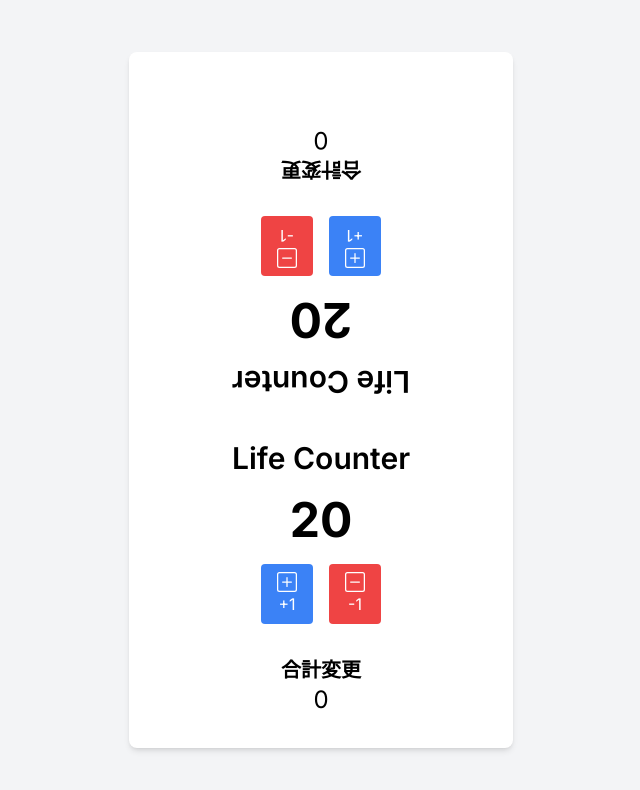
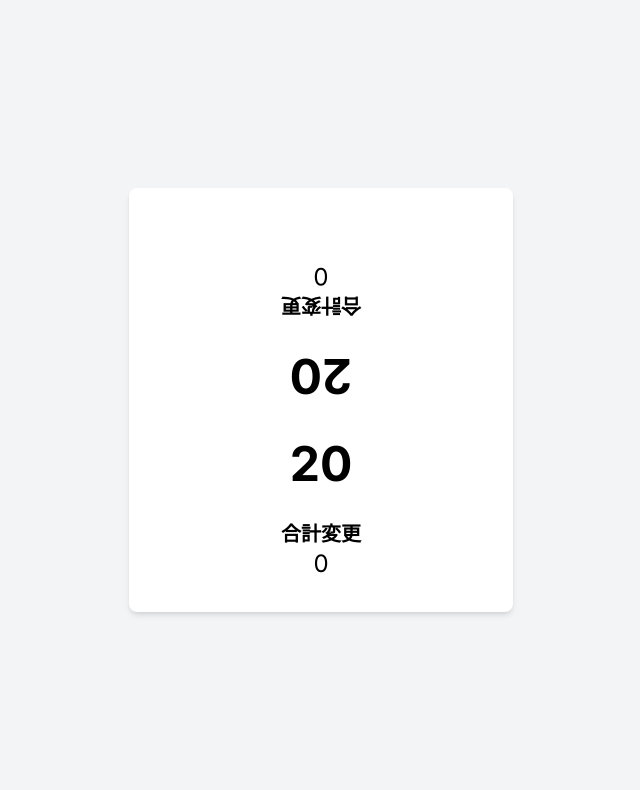
Before and after one commit to shimobayashi/life-counter-app, a Next.js app: page / in a window 1280 px wide. Shown: the top 790 px of the page, without its empty margins (319-959 px from the left). Built offline with nearby package versions, Linux system fonts and the light colour scheme.

Commit message:
ライフの上下をタップすることで増減できるようにした。

```diff
--- a/app/ui/life-counter.tsx
+++ b/app/ui/life-counter.tsx
@@ -1,49 +1,49 @@
 'use client';
 
 import React, { useState, useEffect } from 'react';
-import { PlusSquare, DashSquare } from 'react-bootstrap-icons';
 
 const LifeCounter: React.FC = () => {
   const [life, setLife] = useState<number>(20);
   const [totalChanges, setTotalChanges] = useState<number>(0);
 
   const handleIncrement = () => {
-    setLife(life + 1);
-    setTotalChanges(totalChanges + 1);
+    setLife(prevLife => prevLife + 1);
+    setTotalChanges(prevChanges => prevChanges + 1);
   };
 
   const handleDecrement = () => {
-    setLife(life - 1);
-    setTotalChanges(totalChanges - 1);
+    setLife(prevLife => prevLife - 1);
+    setTotalChanges(prevChanges => prevChanges - 1);
   };
 
   useEffect(() => {
-    const timeoutDuration: number = 1000;
-    const changeTimeout: NodeJS.Timeout = setTimeout(() => {
+    const timeoutDuration = 1000;
+    const changeTimeout = setTimeout(() => {
       setTotalChanges(0);
     }, timeoutDuration);
 
     return () => clearTimeout(changeTimeout);
   }, [totalChanges]);
 
+  const handleClick = (event: React.MouseEvent<HTMLDivElement, MouseEvent>) => {
+    const rect = event.currentTarget.getBoundingClientRect();
+    const y = event.clientY - rect.top; // クリック位置を取得
+    if (y < rect.height / 2) {
+      handleIncrement(); // 上半分をクリックした場合、インクリメント
+    } else {
+      handleDecrement(); // 下半分をクリックした場合、デクリメント
+    }
+  };
+
   return (
     <div className="text-center mt-10">
-      <h1 className="text-3xl font-semibold">Life Counter</h1>
-      <h2 className="text-5xl font-bold my-5">{life}</h2>
-      <div className="flex justify-center space-x-4">
-        <button
-          className="bg-blue-500 text-white px-4 py-2 rounded hover:bg-blue-600"
-          onClick={handleIncrement}
-        >
-          <PlusSquare className="text-xl" /> +1
-        </button>
-        <button
-          className="bg-red-500 text-white px-4 py-2 rounded hover:bg-red-600"
-          onClick={handleDecrement}
-        >
-          <DashSquare className="text-xl" /> -1
-        </button>
+      <div
+        style={{ cursor: 'pointer' }}
+        onClick={handleClick}
+      >
+        <h1 className="text-5xl font-bold my-5">{life}</h1>
       </div>
+
       <div className="mt-8">
         <h3 className="text-xl font-semibold">合計変更</h3>
         <p className="text-2xl">{totalChanges}</p>
--- a/package.json
+++ b/package.json
@@ -11,8 +11,6 @@
   "dependencies": {
     "next": "14.0.4",
     "react": "^18",
-    "react-bootstrap": "^2.9.2",
-    "react-bootstrap-icons": "^1.10.3",
     "react-dom": "^18"
   },
   "devDependencies": {
```
Also changed, not shown: 1 other file (tests, documents, lock files or other folders).
